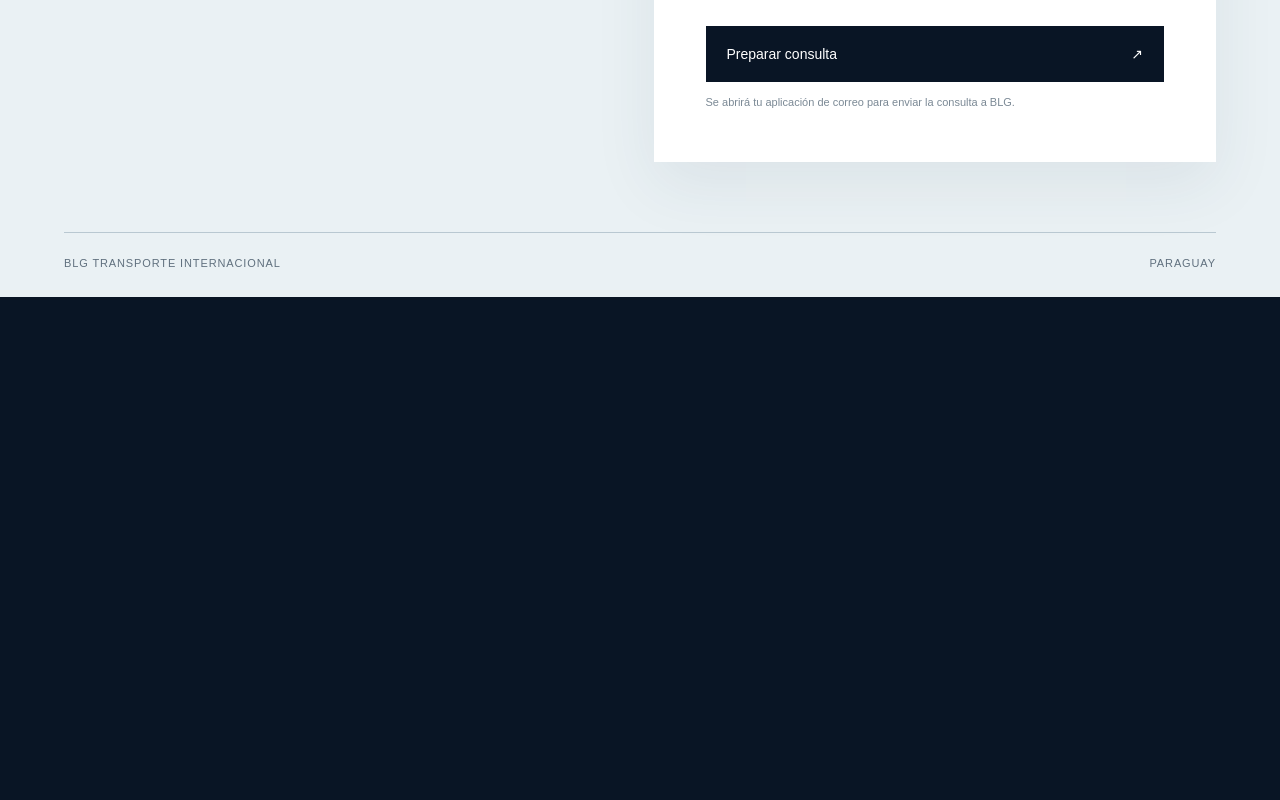
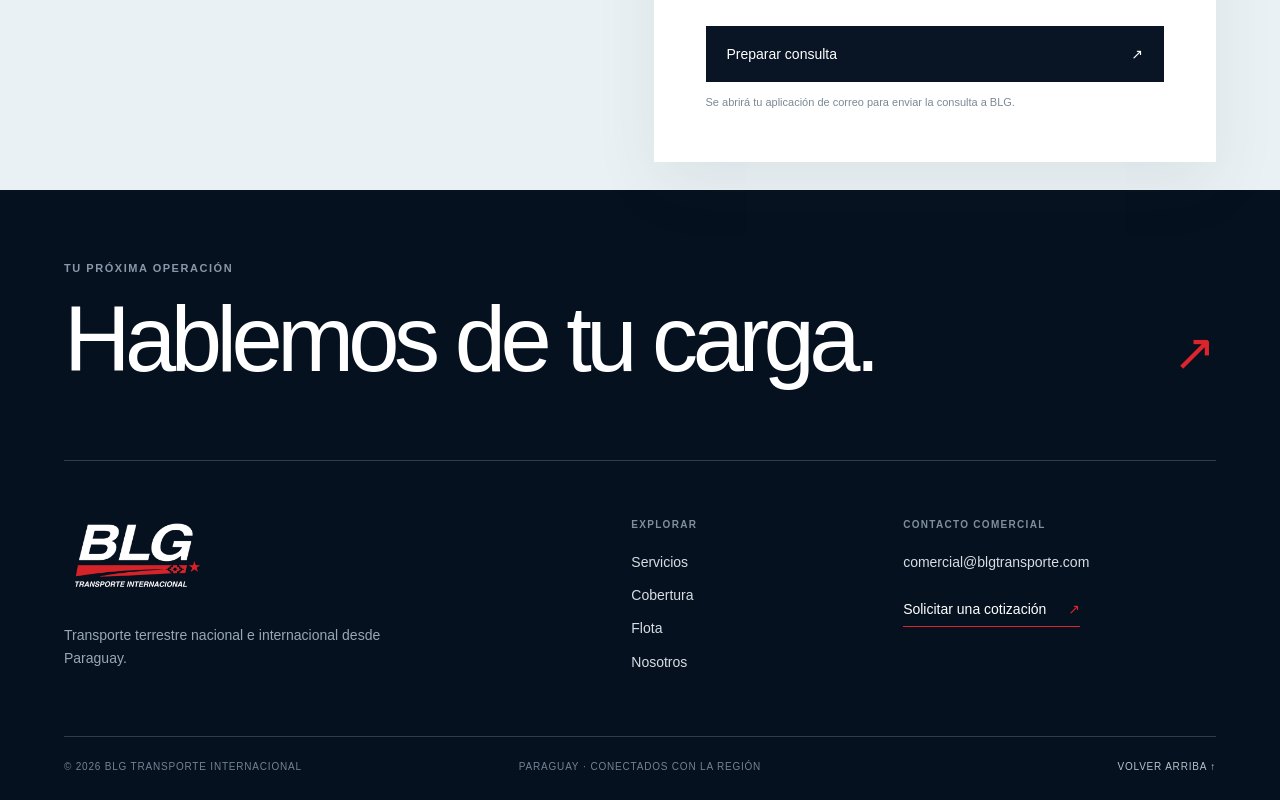
Before and after one commit to orbinetuy-alt/blginternacional, a Next.js app: page / in a window 1280 px wide. Shown: the part 6756-7556 px from the top of the page. Before the commit the page ends 7053 px from the top, so only its background shows below. Built offline with nearby package versions, Linux system fonts and the light colour scheme.

Commit message:
Update Site source

```diff
--- a/app/contact.tsx
+++ b/app/contact.tsx
@@ -100,7 +100,6 @@ export default function Contact() {
           )}
         </div>
       </div>
-      <div className="contact-bottom"><span>BLG Transporte Internacional</span><span>Paraguay</span></div>
     </section>
   );
 }
--- /dev/null
+++ b/app/footer.tsx
@@ -0,0 +1,50 @@
+import Image from 'next/image';
+
+const footerLinks = [
+  ['Servicios', '#servicios'],
+  ['Cobertura', '#cobertura'],
+  ['Flota', '#flota'],
+  ['Nosotros', '#nosotros'],
+] as const;
+
+export default function Footer() {
+  return (
+    <footer className="site-footer" aria-labelledby="footer-title">
+      <div className="footer-inner">
+        <div className="footer-callout">
+          <p className="footer-overline">Tu próxima operación</p>
+          <a href="#contacto">
+            <span id="footer-title">Hablemos de tu carga.</span>
+            <span aria-hidden="true">↗</span>
+          </a>
+        </div>
+
+        <div className="footer-main">
+          <div className="footer-brand">
+            <a href="#inicio" aria-label="BLG, volver al inicio">
+              <Image src="/images/blg-logo.png" alt="BLG Transporte Internacional" width={500} height={258} />
+            </a>
+            <p>Transporte terrestre nacional e internacional desde Paraguay.</p>
+          </div>
+
+          <nav className="footer-column" aria-label="Navegación del pie de página">
+            <p>Explorar</p>
+            {footerLinks.map(([label, href]) => <a key={href} href={href}>{label}</a>)}
+          </nav>
+
+          <div className="footer-column footer-contact">
+            <p>Contacto comercial</p>
+            <a href="mailto:comercial@blgtransporte.com">comercial@blgtransporte.com</a>
+            <a href="#contacto">Solicitar una cotización <span aria-hidden="true">↗</span></a>
+          </div>
+        </div>
+
+        <div className="footer-bottom">
+          <span>© {new Date().getFullYear()} BLG Transporte Internacional</span>
+          <span>Paraguay · Conectados con la región</span>
+          <a href="#inicio">Volver arriba ↑</a>
+        </div>
+      </div>
+    </footer>
+  );
+}
--- a/app/globals.css
+++ b/app/globals.css
@@ -112,7 +112,6 @@
 .jobs-details li { padding: 16px 0; border-bottom: 1px solid #d6dfe5; font-size: 16px; }
 .jobs-details li span { display: inline-block; width: 38px; color: var(--red); font: 11px monospace; }
 .jobs-panel .contact-submit { margin-top: auto; }
-.contact-bottom { max-width: 1440px; margin: 70px auto 0; padding-top: 24px; border-top: 1px solid #b9c8d1; display: flex; justify-content: space-between; gap: 20px; color: #60707e; font-size: 11px; letter-spacing: .08em; text-transform: uppercase; }
 @media(max-width: 900px) {
   .contact-section { padding: 72px 6% 26px; }
   .contact-inner { grid-template-columns: 1fr; gap: 52px; }
@@ -127,7 +126,46 @@
   .contact-form-grid { grid-template-columns: 1fr; gap: 24px; }
   .contact-wide { grid-column: 1; }
   .jobs-panel { min-height: 560px; }
-  .contact-bottom { margin-top: 48px; }
+}
+
+.site-footer { background: #06111f; color: white; padding: 0 5% 28px; }
+.footer-inner { max-width: 1440px; margin: 0 auto; }
+.footer-callout { padding: 72px 0 76px; border-bottom: 1px solid #ffffff2e; }
+.footer-overline { margin: 0 0 22px; color: #8998a8; font-size: 11px; font-weight: 600; letter-spacing: .14em; text-transform: uppercase; }
+.footer-callout>a { display: flex; align-items: flex-end; justify-content: space-between; gap: 32px; transition: color 180ms ease; }
+.footer-callout>a:hover { color: #d8dee5; }
+.footer-callout>a>span:first-child { font-size: clamp(48px, 7.2vw, 112px); line-height: .95; letter-spacing: -.06em; }
+.footer-callout>a>span:last-child { color: var(--red); font-size: clamp(34px, 4vw, 58px); line-height: 1; transform: translateY(-5px); }
+.footer-main { display: grid; grid-template-columns: minmax(260px, 1.4fr) minmax(130px, .55fr) minmax(260px, .9fr); gap: 7%; padding: 58px 0 64px; }
+.footer-brand>a { display: inline-block; }
+.footer-brand img { display: block; width: 142px; height: auto; }
+.footer-brand>p { max-width: 330px; margin: 28px 0 0; color: #98a7b6; font-size: 14px; line-height: 1.65; }
+.footer-column { display: flex; flex-direction: column; align-items: flex-start; gap: 13px; }
+.footer-column>p { margin: 0 0 9px; color: #7f8e9d; font-size: 10px; font-weight: 600; letter-spacing: .13em; text-transform: uppercase; }
+.footer-column>a { color: #d6dde4; font-size: 14px; line-height: 1.45; transition: color 180ms ease; }
+.footer-column>a:hover { color: white; }
+.footer-contact>a:first-of-type { overflow-wrap: anywhere; }
+.footer-contact>a:last-child { margin-top: 14px; padding-bottom: 7px; border-bottom: 1px solid var(--red); color: white; }
+.footer-contact>a:last-child span { margin-left: 18px; color: var(--red); }
+.footer-bottom { display: grid; grid-template-columns: 1fr auto 1fr; align-items: center; gap: 24px; padding-top: 24px; border-top: 1px solid #ffffff2e; color: #738394; font-size: 10px; letter-spacing: .08em; text-transform: uppercase; }
+.footer-bottom span:nth-child(2) { text-align: center; }
+.footer-bottom a { justify-self: end; color: #b7c1cb; }
+.site-footer :focus-visible { outline: 2px solid var(--red); outline-offset: 6px; }
+@media(max-width: 800px) {
+  .site-footer { padding: 0 6% 24px; }
+  .footer-callout { padding: 58px 0 60px; }
+  .footer-main { grid-template-columns: 1fr 1fr; gap: 48px 10%; padding: 48px 0 54px; }
+  .footer-brand { grid-column: 1 / -1; }
+  .footer-bottom { grid-template-columns: 1fr auto; }
+  .footer-bottom span:nth-child(2) { display: none; }
+}
+@media(max-width: 520px) {
+  .footer-callout>a { align-items: flex-start; }
+  .footer-callout>a>span:first-child { max-width: 300px; font-size: 50px; }
+  .footer-main { grid-template-columns: 1fr; gap: 38px; }
+  .footer-brand { grid-column: 1; }
+  .footer-bottom { display: flex; align-items: flex-start; flex-direction: column; gap: 14px; }
+  .footer-bottom a { order: -1; }
 }
 * { box-sizing: border-box; }
 html { scroll-behavior: smooth; scroll-padding-top: calc(var(--nav-height) + 24px); }
@@ -306,7 +344,7 @@ body:has(dialog[open]) { overflow: hidden; }
 .fleet-photo[data-reveal="pending"] { opacity: .15; transform: scale(.99); }
 .fleet-photo[data-reveal="visible"] { transform: scale(1); }
 .contact-panel[data-reveal="pending"] { transform: translateX(20px); }
-.contact-channels[data-reveal="visible"], .contact-panel[data-reveal="visible"], .contact-bottom[data-reveal="visible"] { transition-delay: 90ms; }
+.contact-channels[data-reveal="visible"], .contact-panel[data-reveal="visible"], .footer-main[data-reveal="visible"] { transition-delay: 90ms; }
 .service:nth-child(even)[data-reveal="visible"] { transition-delay: 85ms; }
 [data-reveal]:focus-within { opacity: 1; transform: none; transition-delay: 0ms; }
 .navigation button, .nav-section { position: relative; transition: color 180ms ease; }
--- a/app/layout.tsx
+++ b/app/layout.tsx
@@ -3,7 +3,11 @@ import './globals.css';
 export const metadata: Metadata = {
   title: 'BLG — Transporte Internacional',
   description: 'Transporte terrestre nacional e internacional. BLG conecta Paraguay con los mercados de la región.',
-  icons: { icon: '/favicon.svg' },
+  icons: {
+    icon: [{ url: '/images/blg-logo.png', type: 'image/png' }],
+    shortcut: '/images/blg-logo.png',
+    apple: '/images/blg-logo.png',
+  },
 };
 export default function RootLayout({ children }: Readonly<{ children: React.ReactNode }>) {
   return <html lang="es"><body>{children}</body></html>;
--- a/app/page.tsx
+++ b/app/page.tsx
@@ -8,6 +8,7 @@ import FleetPhoto from './fleet-photo';
 import Fleet from './fleet';
 import About from './about';
 import Contact from './contact';
+import Footer from './footer';
 
 export default function Home() {
   return (
@@ -31,6 +32,7 @@ export default function Home() {
         <Fleet />
         <About />
         <Contact />
+        <Footer />
       </ScrollReveal>
     </main>
   );
--- a/app/scroll-reveal.tsx
+++ b/app/scroll-reveal.tsx
@@ -9,7 +9,8 @@ const revealTargets = [
   '.fleet-photo',
   '.fleet-heading', '.fleet-owned', '.fleet-specs', '.fleet-footer',
   '.about-heading', '.about-intro', '.about-experience', '.about-commitment', '.about-footer',
-  '.contact-heading', '.contact-channels', '.contact-panel', '.contact-bottom',
+  '.contact-heading', '.contact-channels', '.contact-panel',
+  '.footer-callout', '.footer-main', '.footer-bottom',
 ].join(', ');
 
 /** Content stays visible in the server HTML and when motion is reduced or JS is unavailable. */
```
